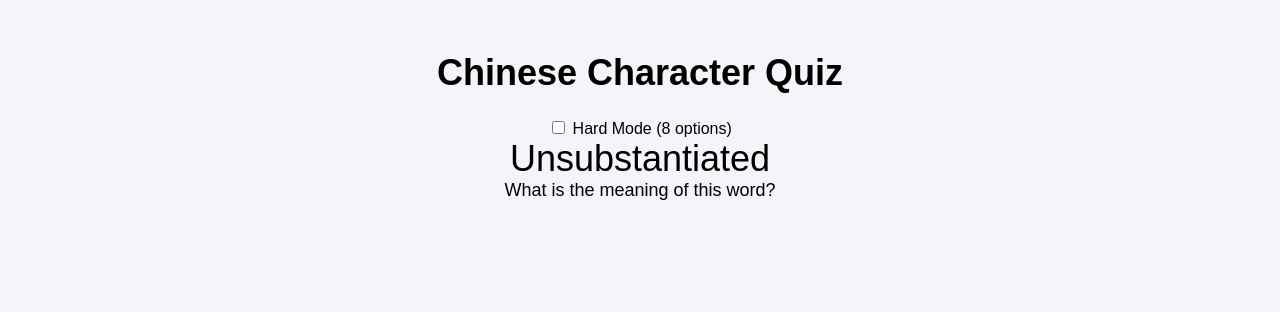
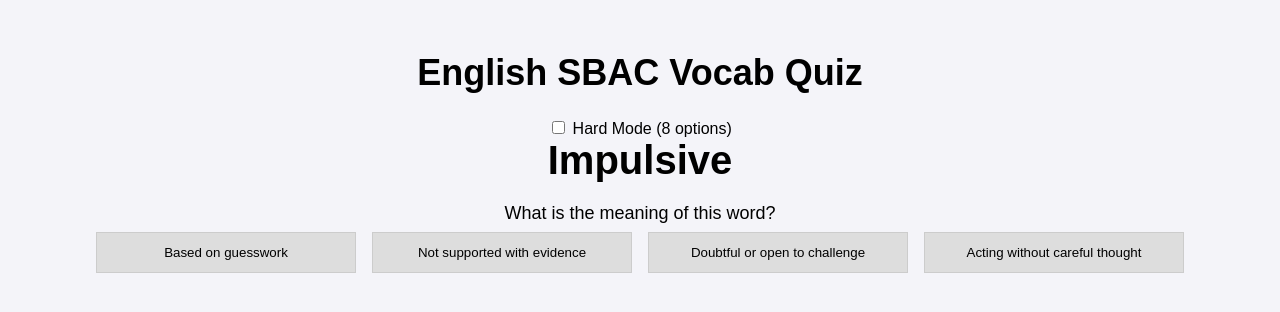
Before and after one commit to jekoned/john, a plain HTML site: page english_sbac.html in a window 1280 px wide. Drawn offline with Linux system fonts and the light colour scheme.

Commit message:
Update english_sbac.html

```diff
--- a/english_sbac.html
+++ b/english_sbac.html
@@ -3,7 +3,8 @@
 <head>
   <meta charset="UTF-8">
   <meta name="viewport" content="width=device-width, initial-scale=1.0">
-  <title>ENGLISH SBAC Quiz tht i made at 12AM ):</title>
+  <title>English SBAC Vocab Quiz</title>
+
   <style>
     body {
       font-family: Arial, sans-serif;
@@ -18,13 +19,14 @@
 
     .question {
       font-size: 18px;
+      margin-top: 20px;
     }
 
     .button {
       padding: 10px 20px;
       font-size: 16px;
       cursor: pointer;
-      margin: 10px;
+      margin: 15px;
     }
 
     .feedback {
@@ -34,17 +36,17 @@
 
     .option-button {
       display: inline-block;
-      padding: 15px;
-      width: 200px;
-      margin: 10px;
+      padding: 12px;
+      width: 260px;
+      margin: 8px;
       cursor: pointer;
       background-color: #ddd;
       border: 1px solid #ccc;
       text-align: center;
     }
 
-    .option-button:disabled {
-      background-color: #eee;
+    .option-button:hover {
+      background-color: #ccc;
     }
 
     .correct {
@@ -59,27 +61,27 @@
       margin: 15px 0;
     }
 
-    #next-button {
+    #nextButton {
       display: none;
     }
   </style>
 </head>
+
 <body>
 
-  <h1>Chinese Character Quiz</h1>
+  <h1>English SBAC Vocab Quiz</h1>
 
   <label class="hard-mode-checkbox">
     <input type="checkbox" id="hardModeCheckbox"> Hard Mode (8 options)
   </label>
 
-  <div id="character" style="font-size: 36px;"></div>
+  <div id="wordDisplay" style="font-size: 40px; font-weight: bold;"></div>
 
-<div class="question" id="meaningQuestion">What is the meaning of this word?</div>
-  <div id="meaningOptions" class="options-container"></div>
+  <div class="question">What is the meaning of this word?</div>
+  <div id="meaningOptions"></div>
   <div id="meaningFeedback" class="feedback"></div>
 
-
-  <button id="nextButton" class="button" onclick="nextQuestion()">Next Character</button>
+  <button id="nextButton" class="button" onclick="nextQuestion()">Next Word</button>
 
 <script>
 const wordBank = [
@@ -107,48 +109,54 @@
   {"word": "Substantiated", "definition": "Supported with evidence"},
   {"word": "Tenacious", "definition": "Persistent; not giving up"},
   {"word": "Transparent", "definition": "Open and easy to understand"},
-    {"word": "Unsubstantiated", "definition": "Not supported with evidence"},
+  {"word": "Unsubstantiated", "definition": "Not supported with evidence"}
 ];
 
-  let remainingWords = [...wordBank];
+let remainingWords = [];
 let currentWord = {};
 let correctDefinition = "";
-  let answered = false;
 let hardMode = false;
 
-  document.getElementById('hardModeCheckbox').addEventListener('change', toggleHardMode);
+document.getElementById('hardModeCheckbox')
+  .addEventListener('change', toggleHardMode);
 
 function toggleHardMode() {
   hardMode = document.getElementById('hardModeCheckbox').checked;
+  resetDeck();
   nextQuestion();
 }
 
-  function nextQuestion() {
-    if (remainingWords.length === 0) {
+function resetDeck() {
   remainingWords = [...wordBank];
   shuffle(remainingWords);
 }
 
-    answered = false;
+function nextQuestion() {
+
+  if (remainingWords.length === 0) {
+    resetDeck();
+  }
+
   document.getElementById('meaningFeedback').textContent = '';
+  document.getElementById('meaningFeedback').className = 'feedback';
   document.getElementById('nextButton').style.display = 'none';
 
   currentWord = remainingWords.pop();
   correctDefinition = currentWord.definition;
 
-    document.getElementById('character').textContent = currentWord.word;
-    document.getElementById('pinyinQuestion').style.display = 'none';
-    document.getElementById('pinyinOptions').style.display = 'none';
-    document.getElementById('pinyinFeedback').style.display = 'none';
+  document.getElementById('wordDisplay').textContent = currentWord.word;
 
   setupOptions();
 }
 
 function setupOptions() {
+
   const optionCount = hardMode ? 8 : 4;
 
   const wrongDefinitions = randomSample(
-      wordBank.filter(word => word.definition !== correctDefinition).map(w => w.definition),
+    wordBank
+      .filter(w => w.definition !== correctDefinition)
+      .map(w => w.definition),
     optionCount - 1
   );
 
@@ -158,7 +166,7 @@
   const container = document.getElementById('meaningOptions');
   container.innerHTML = '';
 
-    options.forEach((option, index) => {
+  options.forEach(option => {
     const button = document.createElement('button');
     button.textContent = option;
     button.className = 'option-button';
@@ -168,17 +176,17 @@
 }
 
 function checkAnswer(selected) {
+
   const feedback = document.getElementById('meaningFeedback');
 
   if (selected === correctDefinition) {
-      feedback.textContent = '✅ Correct!';
-      feedback.className = 'feedback correct';
+    feedback.textContent = "✅ Correct!";
+    feedback.className = "feedback correct";
   } else {
-      feedback.textContent = `❌ Correct answer: ${correctDefinition}`;
-      feedback.className = 'feedback incorrect';
+    feedback.textContent = "❌ Correct answer: " + correctDefinition;
+    feedback.className = "feedback incorrect";
   }
 
-    answered = true;
   document.getElementById('nextButton').style.display = 'inline-block';
 }
 
@@ -190,11 +198,12 @@
 }
 
 function randomSample(array, size) {
-    const shuffled = [...array];
-    shuffle(shuffled);
-    return shuffled.slice(0, size);
+  const copy = [...array];
+  shuffle(copy);
+  return copy.slice(0, size);
 }
 
+resetDeck();
 nextQuestion();
 </script>
 
```
Lines whose indentation alone changed are shown as unchanged.
